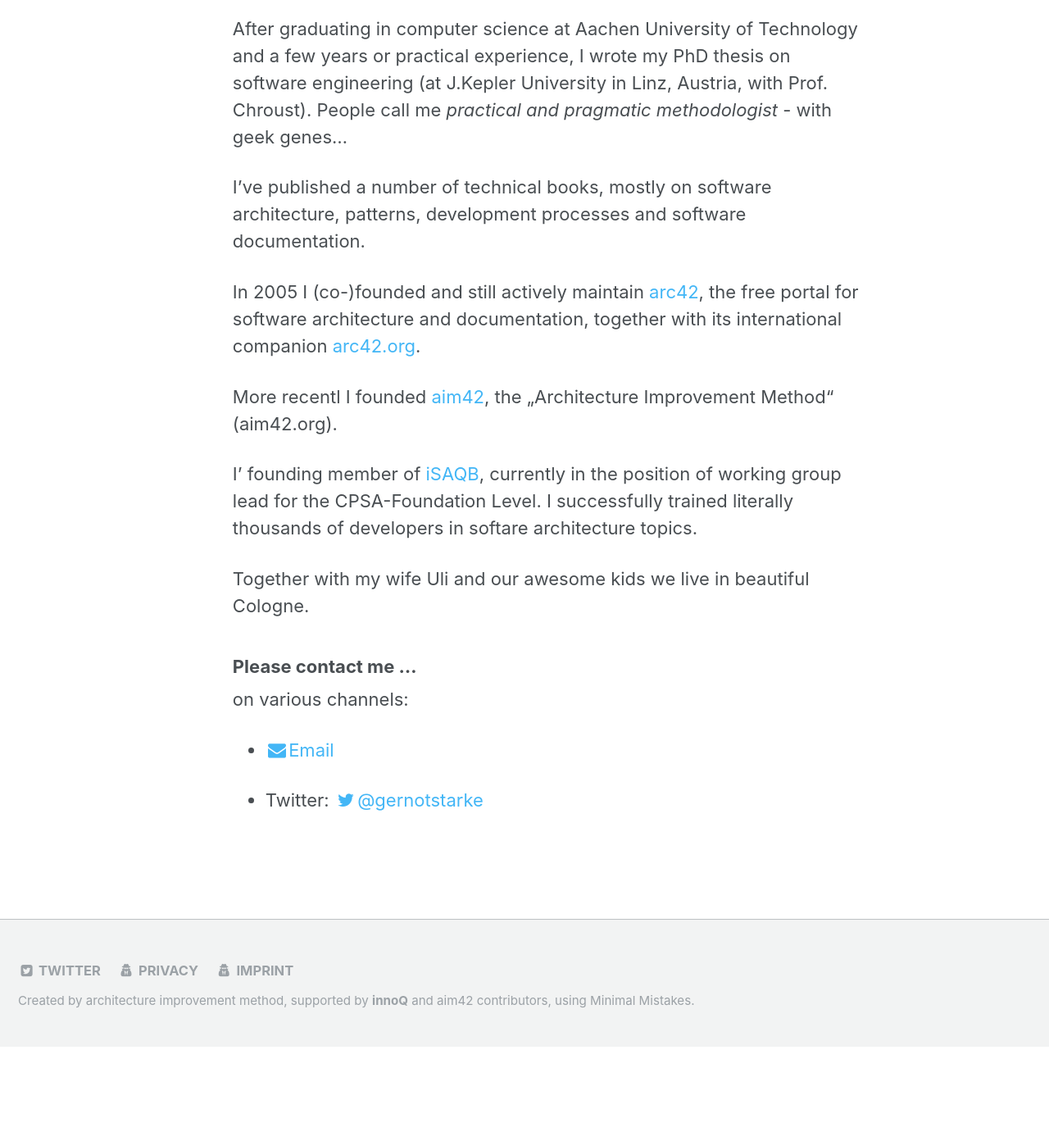
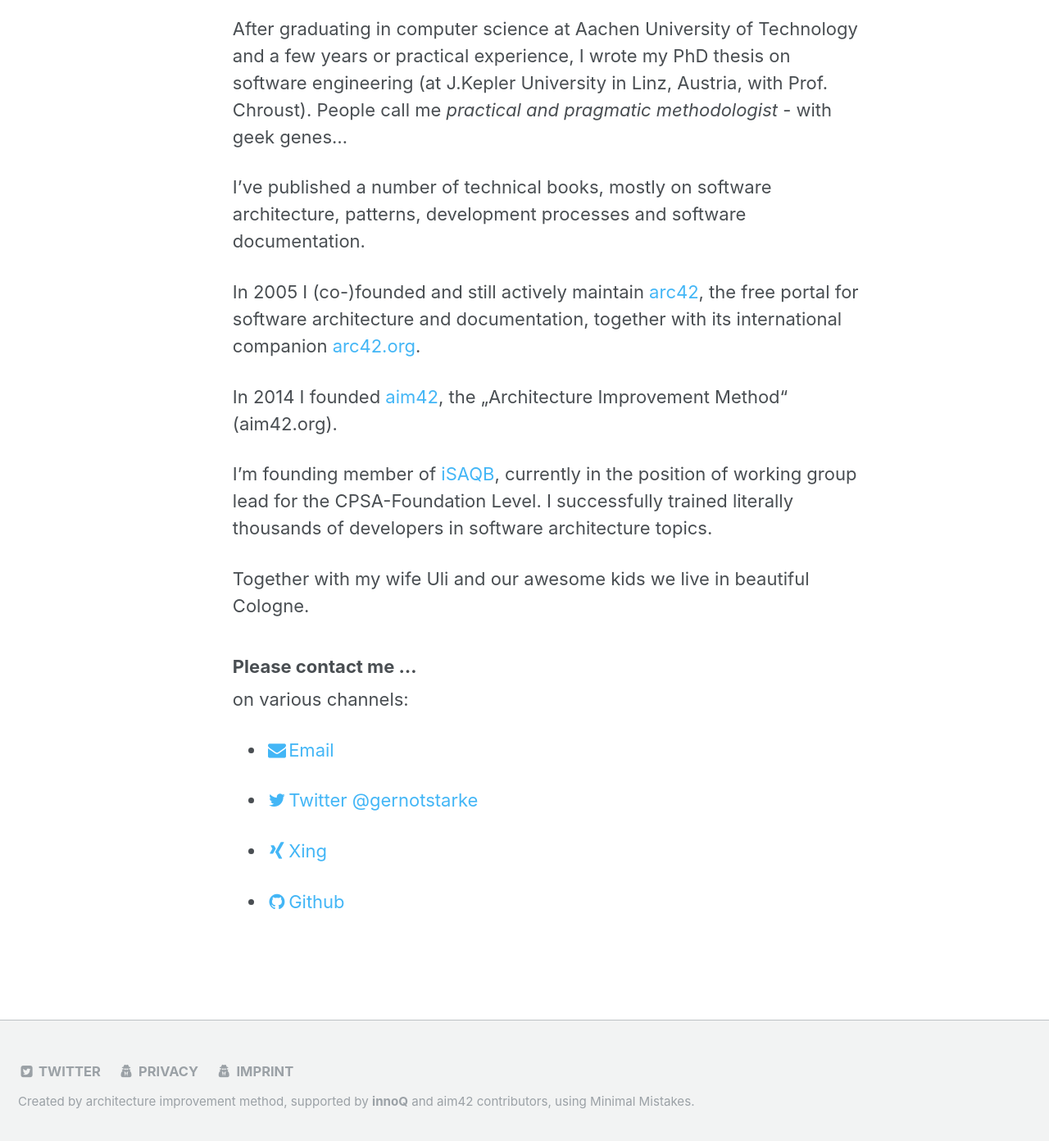
Before and after one commit to aim42/aim42.org-site, a Jekyll site: the page built from _pages/contact.md, in a window 1280 px wide and 1400 px high, scrolled down 806 px. Shown: the top 1392 px of the window at 82% size. Built offline with Jekyll 4.4.1, drawn with Linux system fonts in a browser that asks for light colours; before the commit the page ends 2083 px from its top, so only the background shows below that.

Commit message:
updated contact info, fixed various typos

```diff
--- a/_pages/contact.md
+++ b/_pages/contact.md
@@ -30,12 +30,12 @@ In 2005 I (co-)founded and still actively maintain [arc42](http://arc42.de),
 the free portal for software architecture and documentation, together with its
 international companion [arc42.org](http://arc42.org).
 
-More recentl I founded [aim42](http://aim42.org), the „Architecture Improvement Method“
+In 2014 I founded [aim42](http://aim42.org), the „Architecture Improvement Method“
 (aim42.org).
 
-I' founding member of [iSAQB](https://isaqb.org), currently in the position of working
+I'm founding member of [iSAQB](https://isaqb.org), currently in the position of working
 group lead for the CPSA-Foundation Level. I successfully trained literally thousands
-of developers in softare architecture topics.
+of developers in software architecture topics.
 
 Together with my wife Uli and our awesome kids we live in beautiful Cologne.
 
@@ -45,4 +45,8 @@ on various channels:
 
 * <a href="xmxaxixlxtxo:gxsx@gxexrxnxoxtxsxtxaxrxkxex.xdxe" onmouseover="this.href=this.href.replace(/x/g,'');"><i class="fa fa-fw fa-envelope"></i>Email</a>
 
-* Twitter: [<i class="fa fa-fw fa-twitter"></i>@gernotstarke](https://twitter.com/gernotstarke)
+* [<i class="fa fa-fw fa-twitter"></i>Twitter @gernotstarke](https://twitter.com/gernotstarke)
+
+* [<i class="fa fa-fw fa-xing"></i>Xing](https://www.xing.com/profile/Gernot_Starke)
+
+* [<i class="fa fa-fw fa-github"></i>Github](https://github.com/aim42)
```
